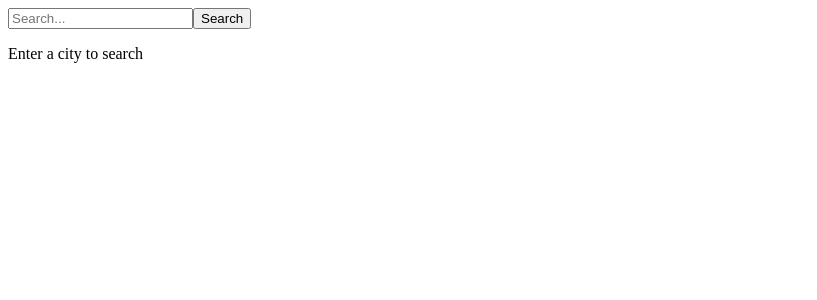
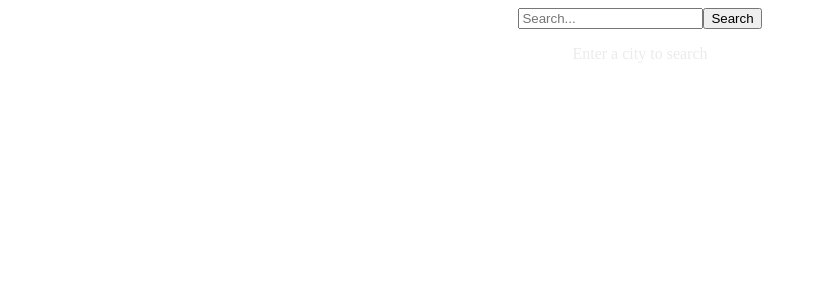
Before and after one commit to paul-mp/react-weather, a React (Create React App) app: page / in a window 1280 px wide. Shown: the top 300 px of the page, without its empty margins (0-817 px from the left). Built offline with nearby package versions, Linux system fonts and the light colour scheme.

Commit message:
Added color background change

```diff
--- a/src/App.css
+++ b/src/App.css
@@ -0,0 +1,17 @@
+#form {
+    display: flex;
+    justify-content: center;
+    align-items: center;
+}
+
+#form input {
+
+}
+
+#data {
+    display: flex;
+    justify-content: center;
+    align-items: center;
+    text-align: center;
+    color: rgb(235, 235, 235);
+}
--- a/src/App.js
+++ b/src/App.js
@@ -1,4 +1,4 @@
-import React, { useState } from 'react';
+import React, { useState, useEffect } from 'react';
 import './App.css';
 import axios from 'axios';
 
@@ -27,8 +27,28 @@ const WeatherApp = () => {
         setCityName(event.target.value);
     };
 
+    const backgroundChange = () => {
+        if (weatherData && weatherData.weather[0].main === "Clouds") {
+            return {backgroundColor: "red"};
+        } else {
+            return {};  // Default case, if not "Clouds"
+        }
+    }
+
+    useEffect(() => {
+        if (weatherData && weatherData.weather[0].main === "Clouds") {
+            document.body.style.backgroundColor = "rgb(87, 102, 128)";
+        }
+        else if (weatherData && weatherData.weather[0].main === "Haze" ){
+            document.body.style.backgroundColor = "rgb(93, 143, 120)";
+        } else {
+            document.body.style.backgroundColor = "";
+        }
+    }, [weatherData]);
+
+
     return (
-        <div>
+        <div className="body">
             <form id="form" onSubmit={handleSearch}>
                 <input
                     type="search"
@@ -40,7 +60,7 @@ const WeatherApp = () => {
                 />
                 <button type="submit">Search</button>
             </form>
-            <div>
+            <div id="data">
                 {weatherData ? (
                     <div>
                         <h1>{weatherData.name}</h1>
```
